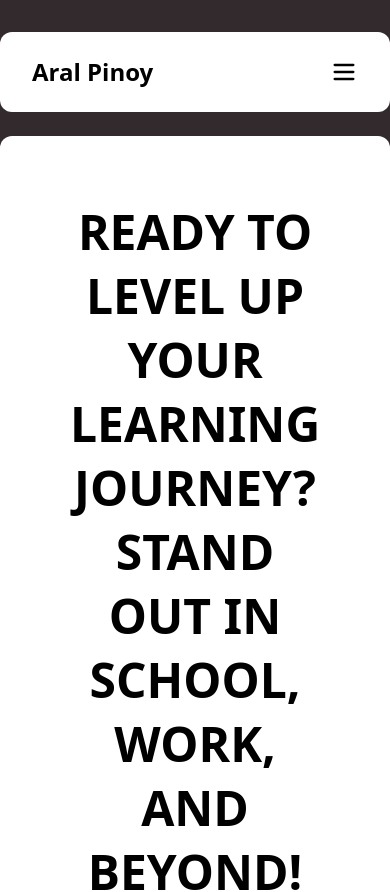
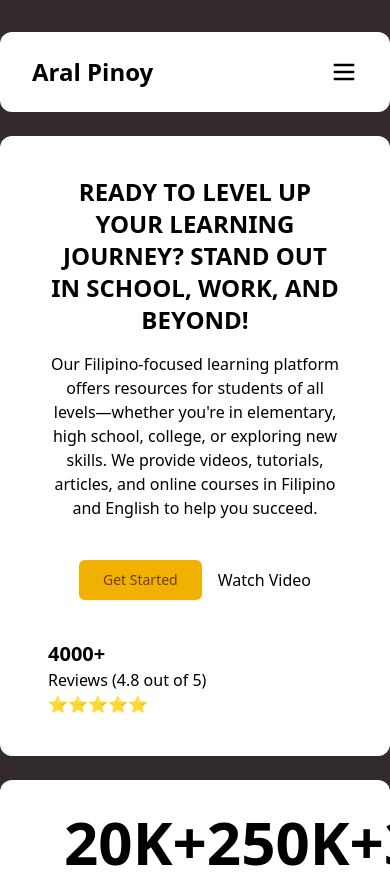
Before and after one commit to kharljhon14/aral-pinoy, a React (Vite) app: page / in a window 390 px wide. Shown: the top 892 px of the page. Built offline with nearby package versions, Linux system fonts and the light colour scheme.

Commit message:
[Style] Update hero mobile style

```diff
--- a/src/features/home/hero.tsx
+++ b/src/features/home/hero.tsx
@@ -3,9 +3,9 @@ import { Link } from '@tanstack/react-router';
 
 export default function Hero() {
   return (
-    <div className="bg-white rounded-xl py-16 px-24">
+    <div className="bg-white rounded-xl lg:py-16 lg:px-24 px-12 py-10">
       <div className="flex flex-col items-center justify-center text-center max-w-5xl mx-auto gap-y-4">
-        <h1 className="text-5xl leading-16 font-bold">
+        <h1 className="lg:text-5xl text-2xl lg:leading-16 font-bold">
           READY TO LEVEL UP YOUR LEARNING JOURNEY? STAND OUT IN SCHOOL, WORK, AND BEYOND!
         </h1>
         <p className="max-w-2xl">
@@ -15,7 +15,7 @@ export default function Hero() {
         </p>
       </div>
 
-      <div className="flex items-center justify-center gap-4 my-24">
+      <div className="flex items-center justify-center gap-4 lg:my-24 my-10">
         <Button size="lg">Get Started</Button>
         <Link to="/">Watch Video</Link>
       </div>
```
